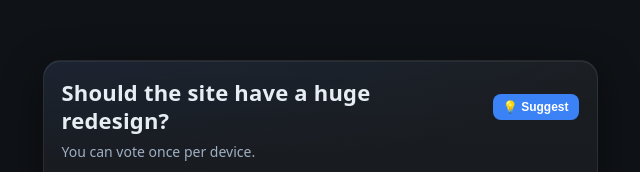
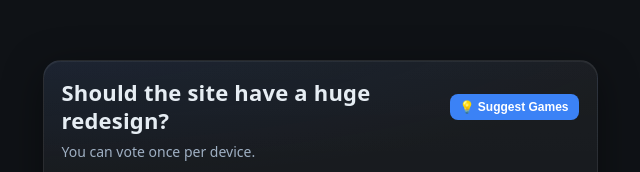
Before and after one commit to StaticQuasar931/votingforredesign, a plain HTML site: page index.html in a window 1280 px wide. Shown: the part 195-367 px from the top of the page, without its empty margins (320-960 px from the left). Drawn offline with Linux system fonts and the light colour scheme; no server answers.

Commit message:
Update index.html

```diff
--- a/index.html
+++ b/index.html
@@ -141,7 +141,7 @@
   <div class="header">
     <h1 id="h" class="title">Should the site have a huge redesign?</h1>
     <a href="https://docs.google.com/forms/d/e/1FAIpQLSfWkJmq5rk10-AETybm7hJPQ2M75gMGm2OWsbiS_XrqMI9l0g/viewform?usp=header" target="_blank" rel="noopener">
-      <button class="suggest-top" type="button">💡 Suggest</button>
+      <button class="suggest-top" type="button">💡 Suggest Games</button>
     </a>
   </div>
 
```
